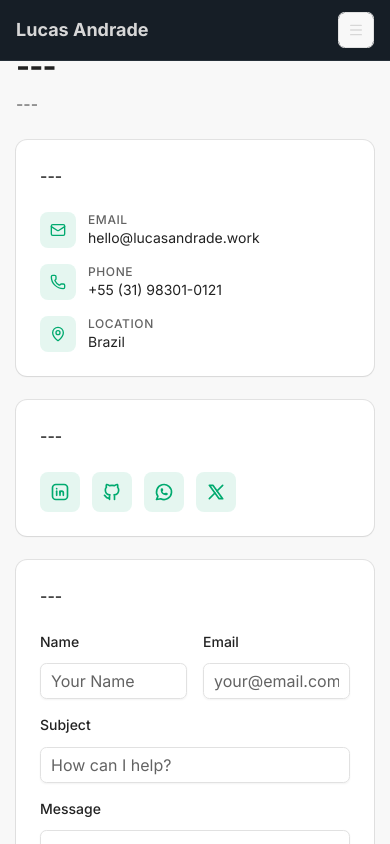
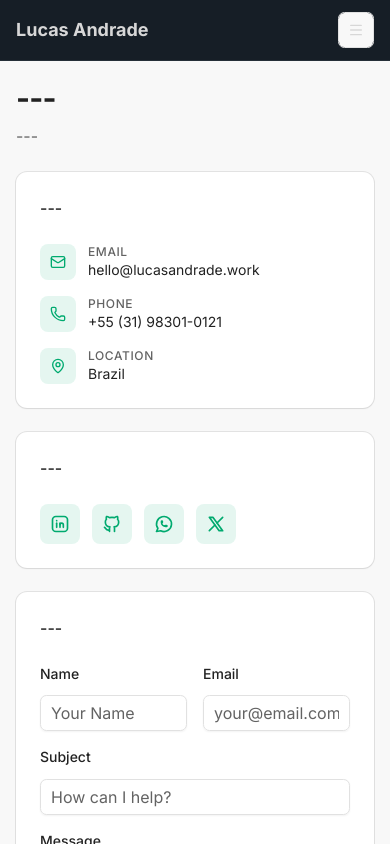
Before and after one commit to lucasaol/portfolio, a Next.js app: page /en/contact in a window 390 px wide. Shown: the top 844 px of the page. Built offline with nearby package versions, Linux system fonts and the light colour scheme.

Commit message:
fix responsive layout

```diff
--- a/src/app/[locale]/layout.tsx
+++ b/src/app/[locale]/layout.tsx
@@ -39,7 +39,7 @@ export default async function LocaleLayout({ children, params }: Props) {
     <NextIntlClientProvider messages={messages}>
       <div className="flex min-h-screen">
         <Sidebar />
-        <main className="flex-1 lg:ml-[300px]">
+        <main className="flex-1 lg:ml-[300px] mt-8 lg:mt-0">
           <div className="min-h-svh">
             {children}
           </div>
```
